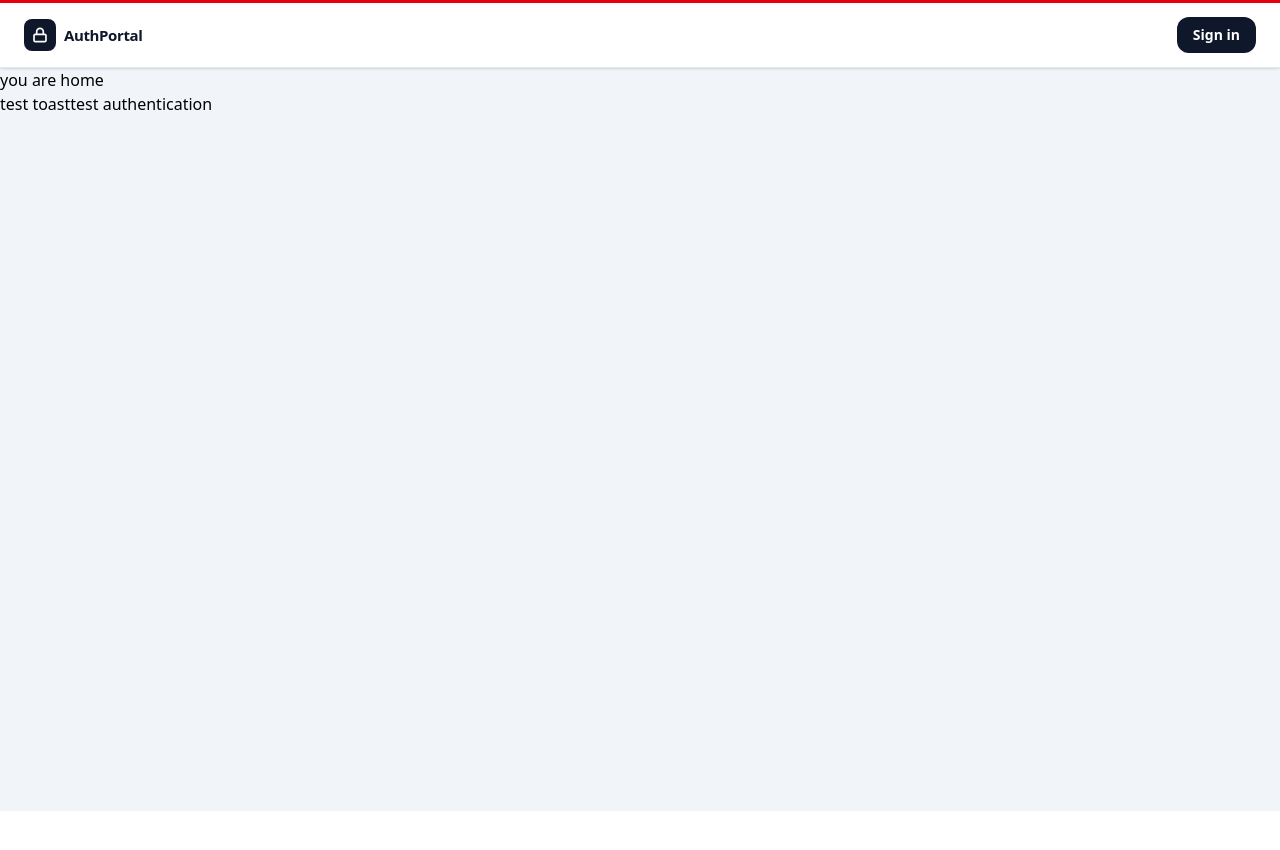
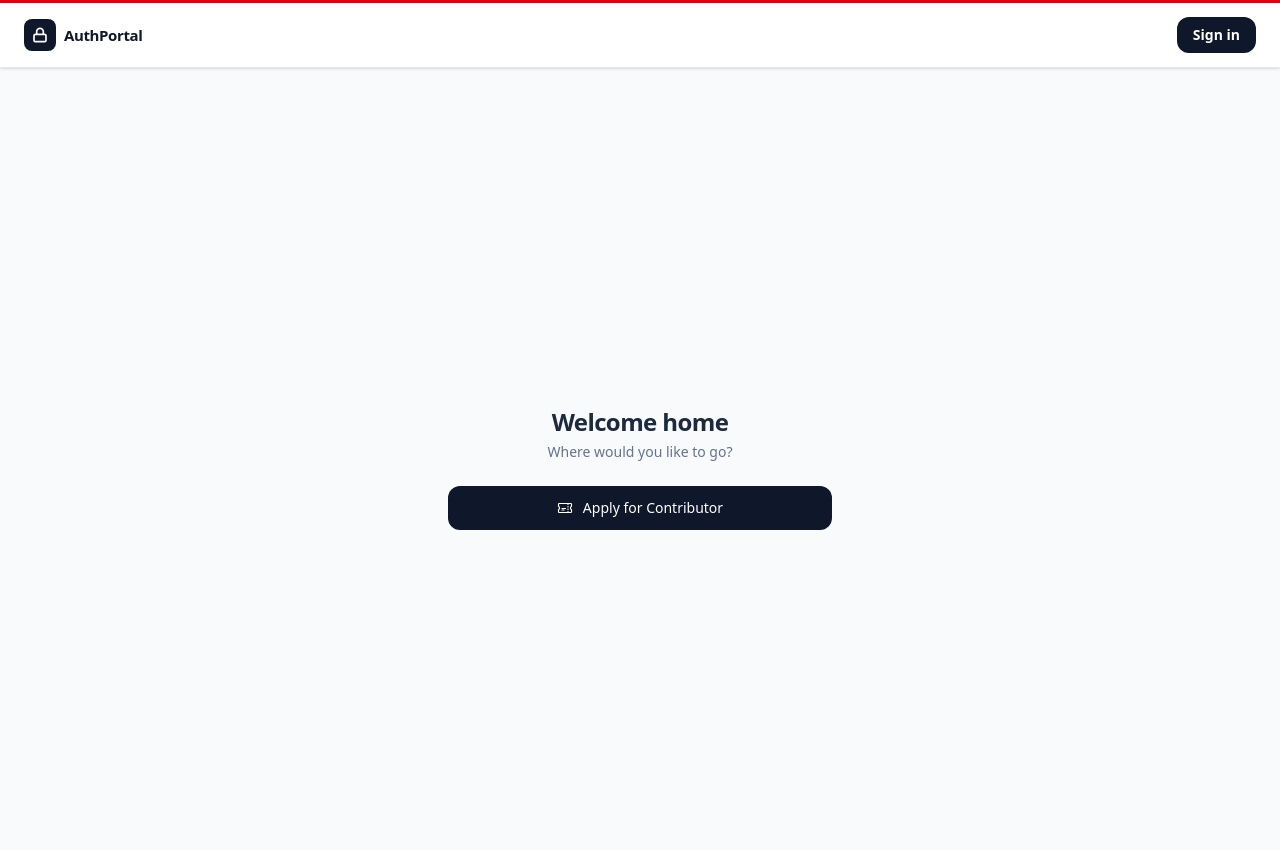
Before and after one commit to duynpce/ecommerce-FE, an Angular app: page /home in a window 1280 px wide. Shown: the top 850 px of the page. Before the commit the page ends 811 px from the top, so only its background shows below. Built offline with nearby package versions, Linux system fonts and the light colour scheme; no server answers.

Commit message:
feat(layout): admin and user layout

```diff
--- a/src/app/app.routes.ts
+++ b/src/app/app.routes.ts
@@ -23,7 +23,7 @@ export const routes: Routes = [
       ),
   },
 
-  // ── Shell layout — wraps all other pages ────────────────────────────────
+  // ── Shell layout — wraps home, logout ───────────────────────────────────
   {
     path: '',
     loadComponent: () =>
@@ -53,6 +53,15 @@ export const routes: Routes = [
             (m) => m.LogoutComponent,
           ),
       },
+    ],
+  },
+
+  // ── User layout — wraps user-facing feature pages ───────────────────────
+  {
+    path: 'user',
+    loadComponent: () =>
+      import('../layout/userLayout.component').then((m) => m.UserLayoutComponent),
+    children: [
       {
         path: 'tickets/apply',
         loadComponent: () =>
@@ -60,20 +69,29 @@ export const routes: Routes = [
             (m) => m.UserTicketComponent,
           ),
       },
+      // Add more user pages here as needed
       // {
       //   path: 'profile',
-      //   // placeholder — page not yet implemented
       //   loadComponent: () =>
       //     import('../feat/profile/profile.component').then(
       //       (m) => m.ProfileComponent,
       //     ),
       // },
+    ],
+  },
 
-      // ── Admin routes — protected by adminGuard ──────────────────────────
+  // ── Admin layout — protected by adminGuard, with sidebar nav ────────────
   {
     path: 'admin',
     canActivate: [adminGuard],
+    loadComponent: () =>
+      import('../layout/adminLayout.component').then((m) => m.AdminLayoutComponent),
     children: [
+      {
+        path: '',
+        pathMatch: 'full',
+        redirectTo: 'account',
+      },
       {
         path: 'account',
         loadComponent: () =>
@@ -90,8 +108,6 @@ export const routes: Routes = [
       },
     ],
   },
-    ],
-  },
 
   // ── Fallback ─────────────────────────────────────────────────────────────
   {
--- a/src/feat/admin/dashboard/account/adminAccount.component.html
+++ b/src/feat/admin/dashboard/account/adminAccount.component.html
@@ -34,7 +34,7 @@
           </select>
         </div>
 
-        <div>
+        <!-- <div>
           <label [class]="ui.label" for="createdFrom">Created from</label>
           <input id="createdFrom" [class]="ui.input" formControlName="createdFrom" type="date" />
         </div>
@@ -42,7 +42,7 @@
         <div>
           <label [class]="ui.label" for="createdTo">Created to</label>
           <input id="createdTo" [class]="ui.input" formControlName="createdTo" type="date" />
-        </div>
+        </div> -->
       </div>
     </form>
 
--- a/src/feat/home/home.component.html
+++ b/src/feat/home/home.component.html
@@ -1,12 +1,41 @@
-<div>
-  <h1>
-   you are home
-  </h1>
-  <button (click)="testToastr()" >
-    test toast
-  </button>
+<div class="min-h-screen flex flex-col items-center justify-center bg-slate-50 px-4">
+  <div class="w-full max-w-sm flex flex-col items-center gap-6 text-center">
 
-  <button (click)="testAuthService()" >
-    test authentication
-  </button>
+    <div>
+      <h1 class="text-2xl font-semibold text-slate-800 tracking-tight">Welcome home</h1>
+      <p class="mt-1 text-sm text-slate-500">Where would you like to go?</p>
+    </div>
+
+    <div class="flex flex-col gap-3 w-full">
+
+      @if (isAdmin()) {
+        <a
+          routerLink="/admin"
+          class="flex items-center justify-center gap-2.5 w-full px-4 py-3 rounded-xl
+                 bg-slate-900 text-white text-sm font-medium
+                 hover:bg-slate-700 active:scale-[0.98] transition-all"
+        >
+          <svg class="w-4 h-4 shrink-0" fill="none" stroke="currentColor" stroke-width="1.75" viewBox="0 0 24 24">
+            <path stroke-linecap="round" stroke-linejoin="round"
+              d="M9 12.75 11.25 15 15 9.75m-3-7.036A11.959 11.959 0 0 1 3.598 6 11.955 11.955 0 0 0 3 9.749c0 5.592 3.824 10.29 9 11.623 5.176-1.332 9-6.03 9-11.622 0-1.31-.21-2.571-.598-3.751h-.152c-3.196 0-6.1-1.248-8.25-3.285Z" />
+          </svg>
+          Admin Dashboard
+        </a>
+      } @else {
+        <a
+          routerLink="/user/tickets/apply"
+          class="flex items-center justify-center gap-2.5 w-full px-4 py-3 rounded-xl
+                 bg-slate-900 text-white text-sm font-medium
+                 hover:bg-slate-700 active:scale-[0.98] transition-all"
+        >
+          <svg class="w-4 h-4 shrink-0" fill="none" stroke="currentColor" stroke-width="1.75" viewBox="0 0 24 24">
+            <path stroke-linecap="round" stroke-linejoin="round"
+              d="M16.5 6v.75m0 3v.75m0 3v.75m0 3V18m-9-5.25h5.25M7.5 15h3M3.375 5.25c-.621 0-1.125.504-1.125 1.125v3.026a2.999 2.999 0 0 1 0 5.198v3.026c0 .621.504 1.125 1.125 1.125h17.25c.621 0 1.125-.504 1.125-1.125v-3.026a2.999 2.999 0 0 1 0-5.198V6.375c0-.621-.504-1.125-1.125-1.125H3.375Z" />
+          </svg>
+          Apply for Contributor
+        </a>
+      }
+
+    </div>
+  </div>
 </div>
--- a/src/feat/home/home.component.ts
+++ b/src/feat/home/home.component.ts
@@ -1,10 +1,12 @@
-import { ChangeDetectionStrategy, Component, inject } from "@angular/core";
-import { ToastrService } from "ngx-toastr";
-import { AuthService } from "../auth/auth.service";
-
+import { ChangeDetectionStrategy, Component, computed, inject, signal } from '@angular/core';
+import { RouterLink } from '@angular/router';
+import { ToastrService } from 'ngx-toastr';
+import { AuthService } from '../auth/auth.service';
 
 @Component({
   selector: 'app-home',
+  standalone: true,
+  imports: [RouterLink],
   changeDetection: ChangeDetectionStrategy.OnPush,
   templateUrl: './home.component.html',
 })
@@ -12,7 +14,22 @@ export class HomeComponent {
   private readonly toastService = inject(ToastrService);
   private readonly authService = inject(AuthService);
 
-  testToastr():void {
+  readonly roles = signal<string[]>(this.readRoles());
+
+  readonly isAdmin = computed(() =>
+    this.roles().includes('ADMIN') || this.roles().includes('SUPER_ADMIN'),
+  );
+
+  private readRoles(): string[] {
+    try {
+      const raw = localStorage.getItem('roles');
+      return raw ? JSON.parse(raw) : [];
+    } catch {
+      return [];
+    }
+  }
+
+  testToastr(): void {
     this.toastService.success('This is a success message!', 'Success');
   }
 
@@ -21,13 +38,10 @@ export class HomeComponent {
       next: (isLoggedIn) => {
         if (isLoggedIn) {
           this.toastService.success('User is logged in.', 'Auth Status');
-        }
-        else {
+        } else {
           this.toastService.warning('User is not logged in.', 'Auth Status');
         }
-      }
+      },
     });
   }
-
-
 }
--- /dev/null
+++ b/src/layout/adminLayout.component.html
@@ -0,0 +1,64 @@
+<div class="min-h-screen flex bg-slate-50">
+
+  <!-- Sidebar -->
+  <aside class="w-60 shrink-0 bg-white border-r border-slate-200 flex flex-col">
+
+    <!-- Brand -->
+    <div class="h-16 flex items-center px-6 border-b border-slate-200">
+      <span class="text-sm font-semibold tracking-widest uppercase text-slate-800 select-none">
+        Admin Panel
+      </span>
+    </div>
+
+    <!-- Nav links -->
+    <nav class="flex-1 px-3 py-4 flex flex-col gap-1">
+
+      <a
+        routerLink="account"
+        routerLinkActive="bg-slate-100 text-slate-900 font-medium"
+        class="flex items-center gap-3 px-3 py-2.5 rounded-lg text-sm text-slate-600 hover:bg-slate-50 hover:text-slate-900 transition-colors"
+      >
+        <!-- Users icon -->
+        <svg class="w-4 h-4 shrink-0 text-slate-400" fill="none" stroke="currentColor" stroke-width="1.75" viewBox="0 0 24 24">
+          <path stroke-linecap="round" stroke-linejoin="round"
+            d="M15.75 6a3.75 3.75 0 1 1-7.5 0 3.75 3.75 0 0 1 7.5 0ZM4.501 20.118a7.5 7.5 0 0 1 14.998 0A17.933 17.933 0 0 1 12 21.75c-2.676 0-5.216-.584-7.499-1.632Z" />
+        </svg>
+        Accounts
+      </a>
+
+      <a
+        routerLink="tickets"
+        routerLinkActive="bg-slate-100 text-slate-900 font-medium"
+        class="flex items-center gap-3 px-3 py-2.5 rounded-lg text-sm text-slate-600 hover:bg-slate-50 hover:text-slate-900 transition-colors"
+      >
+        <!-- Ticket / document icon -->
+        <svg class="w-4 h-4 shrink-0 text-slate-400" fill="none" stroke="currentColor" stroke-width="1.75" viewBox="0 0 24 24">
+          <path stroke-linecap="round" stroke-linejoin="round"
+            d="M9 12h3.75M9 15h3.75M9 18h3.75m3 .75H18a2.25 2.25 0 0 0 2.25-2.25V6.108c0-1.135-.845-2.098-1.976-2.192a48.424 48.424 0 0 0-1.123-.08m-5.801 0c-.065.21-.1.433-.1.664 0 .414.336.75.75.75h4.5a.75.75 0 0 0 .75-.75 2.25 2.25 0 0 0-.1-.664m-5.8 0A2.251 2.251 0 0 1 13.5 2.25H15c1.012 0 1.867.668 2.15 1.586m-5.8 0c-.376.023-.75.05-1.124.08C9.095 4.01 8.25 4.973 8.25 6.108V8.25m0 0H4.875c-.621 0-1.125.504-1.125 1.125v11.25c0 .621.504 1.125 1.125 1.125h9.75c.621 0 1.125-.504 1.125-1.125V9.375c0-.621-.504-1.125-1.125-1.125H8.25Z" />
+        </svg>
+        Promotion Requests
+      </a>
+
+    </nav>
+
+    <!-- Footer: back to home -->
+    <div class="px-3 pb-4 border-t border-slate-100 pt-3">
+      <a
+        routerLink="/home"
+        class="flex items-center gap-3 px-3 py-2.5 rounded-lg text-sm text-slate-500 hover:bg-slate-50 hover:text-slate-800 transition-colors"
+      >
+        <svg class="w-4 h-4 shrink-0" fill="none" stroke="currentColor" stroke-width="1.75" viewBox="0 0 24 24">
+          <path stroke-linecap="round" stroke-linejoin="round" d="M10.5 19.5 3 12m0 0 7.5-7.5M3 12h18" />
+        </svg>
+        Back to Home
+      </a>
+    </div>
+
+  </aside>
+
+  <!-- Main content -->
+  <main class="flex-1 overflow-auto">
+    <router-outlet />
+  </main>
+
+</div>
--- /dev/null
+++ b/src/layout/adminLayout.component.ts
@@ -0,0 +1,11 @@
+import { ChangeDetectionStrategy, Component } from '@angular/core';
+import { RouterOutlet, RouterLink, RouterLinkActive } from '@angular/router';
+
+@Component({
+  selector: 'app-admin-layout',
+  standalone: true,
+  imports: [RouterOutlet, RouterLink, RouterLinkActive],
+  changeDetection: ChangeDetectionStrategy.OnPush,
+  templateUrl: './adminLayout.component.html',
+})
+export class AdminLayoutComponent {}
--- /dev/null
+++ b/src/layout/userLayout.component.html
@@ -0,0 +1,50 @@
+<div class="min-h-screen flex flex-col bg-slate-50">
+
+  <!-- Top navbar -->
+  <header class="h-14 bg-white border-b border-slate-200 flex items-center px-6 gap-6 shrink-0">
+
+    <!-- Brand / home link -->
+    <a routerLink="/home" class="text-sm font-semibold tracking-wide text-slate-800 hover:text-slate-600 transition-colors select-none">
+      My Account
+    </a>
+
+    <div class="w-px h-5 bg-slate-200 shrink-0"></div>
+
+    <!-- Nav links -->
+    <nav class="flex items-center gap-1">
+      <a
+        routerLink="/tickets/apply"
+        routerLinkActive="text-slate-900 font-medium bg-slate-100"
+        class="flex items-center gap-2 px-3 py-1.5 rounded-md text-sm text-slate-600 hover:bg-slate-50 hover:text-slate-900 transition-colors"
+      >
+        <!-- Ticket icon -->
+        <svg class="w-4 h-4 shrink-0 text-slate-400" fill="none" stroke="currentColor" stroke-width="1.75" viewBox="0 0 24 24">
+          <path stroke-linecap="round" stroke-linejoin="round"
+            d="M16.5 6v.75m0 3v.75m0 3v.75m0 3V18m-9-5.25h5.25M7.5 15h3M3.375 5.25c-.621 0-1.125.504-1.125 1.125v3.026a2.999 2.999 0 0 1 0 5.198v3.026c0 .621.504 1.125 1.125 1.125h17.25c.621 0 1.125-.504 1.125-1.125v-3.026a2.999 2.999 0 0 1 0-5.198V6.375c0-.621-.504-1.125-1.125-1.125H3.375Z" />
+        </svg>
+        Apply for Contributor
+      </a>
+    </nav>
+
+    <!-- Spacer -->
+    <div class="flex-1"></div>
+
+    <!-- Back to home -->
+    <a
+      routerLink="/home"
+      class="flex items-center gap-1.5 text-sm text-slate-500 hover:text-slate-800 transition-colors"
+    >
+      <svg class="w-4 h-4" fill="none" stroke="currentColor" stroke-width="1.75" viewBox="0 0 24 24">
+        <path stroke-linecap="round" stroke-linejoin="round" d="m2.25 12 8.954-8.955c.44-.439 1.152-.439 1.591 0L21.75 12M4.5 9.75v10.125c0 .621.504 1.125 1.125 1.125H9.75v-4.875c0-.621.504-1.125 1.125-1.125h2.25c.621 0 1.125.504 1.125 1.125V21h4.125c.621 0 1.125-.504 1.125-1.125V9.75M8.25 21h8.25" />
+      </svg>
+      Home
+    </a>
+
+  </header>
+
+  <!-- Page content -->
+  <main class="flex-1">
+    <router-outlet />
+  </main>
+
+</div>
--- /dev/null
+++ b/src/layout/userLayout.component.ts
@@ -0,0 +1,11 @@
+import { ChangeDetectionStrategy, Component } from '@angular/core';
+import { RouterOutlet, RouterLink, RouterLinkActive } from '@angular/router';
+
+@Component({
+  selector: 'app-user-layout',
+  standalone: true,
+  imports: [RouterOutlet, RouterLink, RouterLinkActive],
+  changeDetection: ChangeDetectionStrategy.OnPush,
+  templateUrl: './userLayout.component.html',
+})
+export class UserLayoutComponent {}
```
Lines whose indentation alone changed are shown as unchanged.
